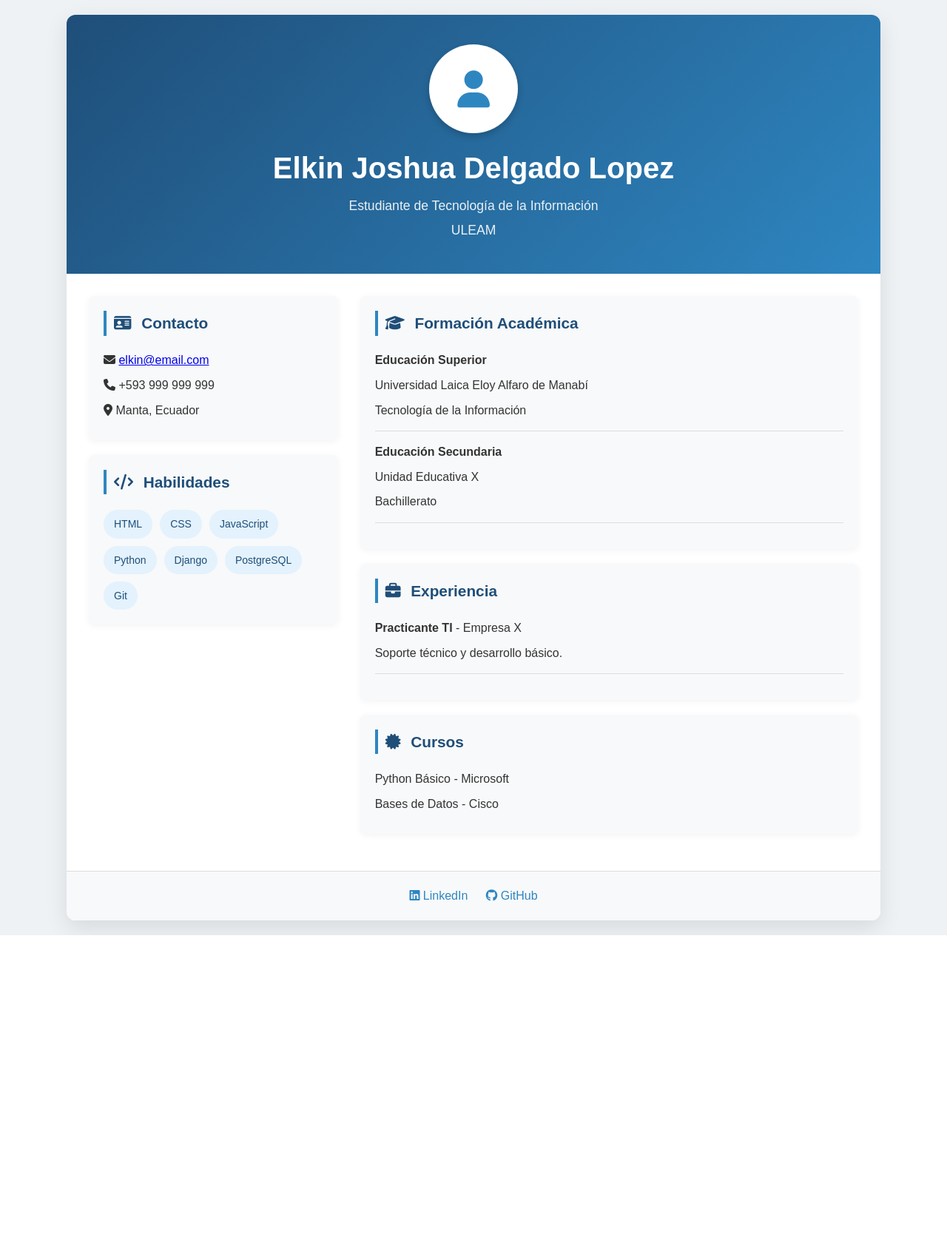
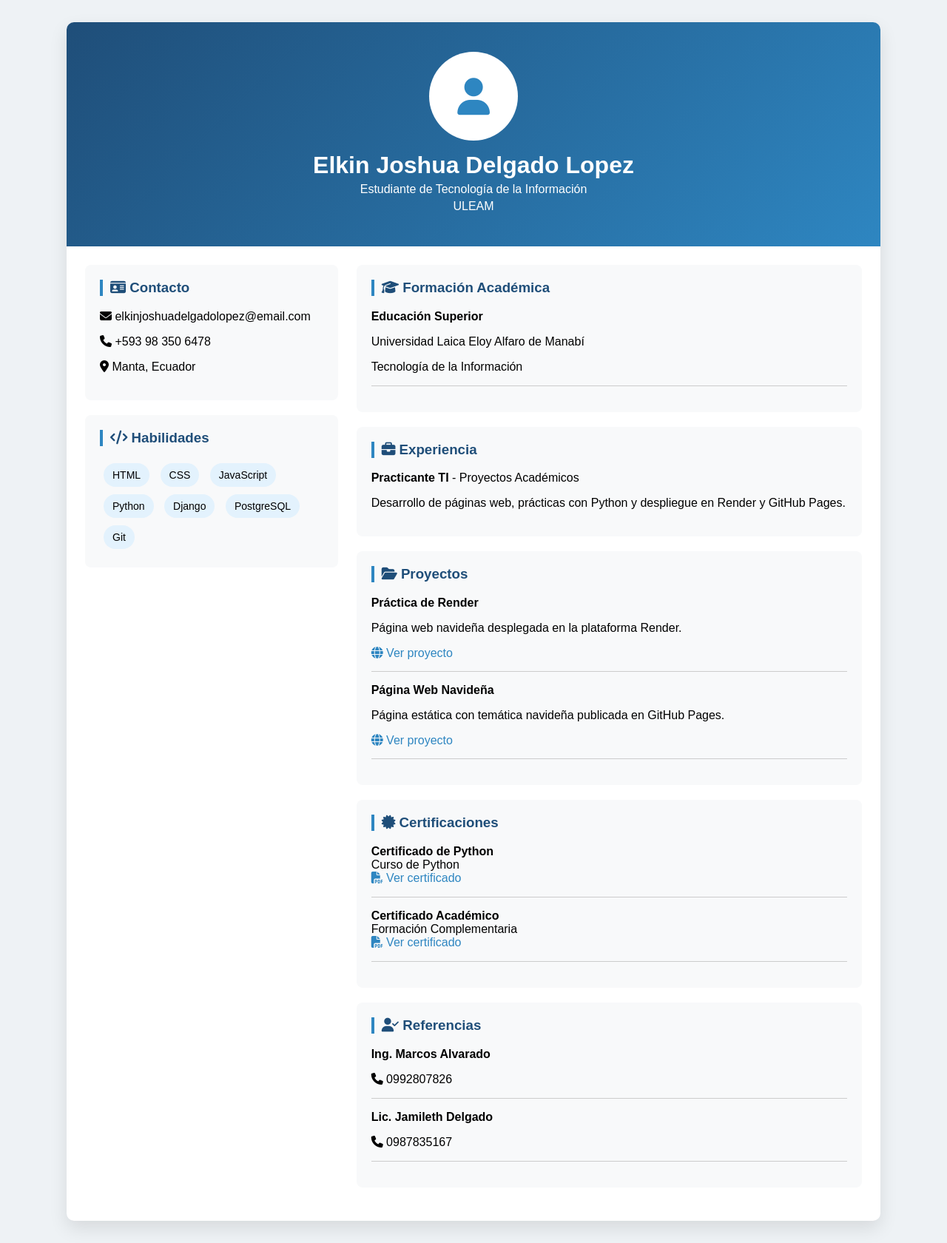
Before and after one commit to elkin1123/bd_cv22, a Django app: page / in a window 1280 px wide. Shown: the whole page at 74% size. Before the commit the page ends 1264 px from the top, so only its background shows below. Run offline with Django 5.2, Linux system fonts and the light colour scheme.

Commit message:
Actualiza hoja de vida con proyectos y certificados

```diff
--- a/tasks/templates/hoja-de-vida.html
+++ b/tasks/templates/hoja-de-vida.html
@@ -2,44 +2,38 @@
 <html lang="es">
 <head>
     <meta charset="UTF-8">
+    <title>Hoja de Vida - {{ datos.perfil.nombre }}</title>
     <meta name="viewport" content="width=device-width, initial-scale=1.0">
-    <title>Hoja de Vida - {{ datos.perfil.nombre }}</title>
-    <meta name="description" content="Hoja de Vida de {{ datos.perfil.nombre }}, {{ datos.perfil.titulo }}.">
 
     <!-- ICONOS -->
     <link rel="stylesheet" href="https://cdnjs.cloudflare.com/ajax/libs/font-awesome/6.5.0/css/all.min.css">
 
     <style>
         :root {
-            --primary-color: #1f4e79;
-            --secondary-color: #2e86c1;
-            --background-color: #eef2f5;
-            --card-bg: #f8f9fa;
-            --text-color: #333;
-            --light-text: #666;
+            --primary: #1f4e79;
+            --secondary: #2e86c1;
+            --bg: #eef2f5;
+            --card: #f8f9fa;
         }
 
         body {
-            font-family: 'Arial', sans-serif;
-            background: var(--background-color);
             margin: 0;
-            padding: 20px;
-            color: var(--text-color);
-            line-height: 1.6;
+            font-family: Arial, sans-serif;
+            background: var(--bg);
         }
 
         .cv {
             max-width: 1100px;
-            margin: auto;
-            background: #fff;
-            border-radius: 12px;
+            margin: 30px auto;
+            background: white;
+            border-radius: 10px;
             overflow: hidden;
-            box-shadow: 0 10px 30px rgba(0, 0, 0, 0.1);
+            box-shadow: 0 10px 25px rgba(0,0,0,0.1);
         }
 
         /* HEADER */
         .header {
-            background: linear-gradient(135deg, var(--primary-color), var(--secondary-color));
+            background: linear-gradient(135deg, var(--primary), var(--secondary));
             color: white;
             text-align: center;
             padding: 40px 20px;
@@ -48,145 +42,74 @@
         .avatar {
             width: 120px;
             height: 120px;
+            margin: auto;
             border-radius: 50%;
             background: white;
-            margin: auto;
             display: flex;
             align-items: center;
             justify-content: center;
             font-size: 50px;
-            color: var(--secondary-color);
-            box-shadow: 0 4px 10px rgba(0, 0, 0, 0.2);
-            /* Reemplaza el icono con una imagen real si tienes una: background-image: url('tu-foto.jpg'); background-size: cover; */
+            color: var(--secondary);
         }
 
         .header h1 {
             margin: 15px 0 5px;
-            font-size: 2.5em;
         }
 
         .header p {
             margin: 5px 0;
-            opacity: 0.9;
-            font-size: 1.1em;
         }
 
-        /* CONTENIDO */
+        /* CONTENT */
         .content {
             display: grid;
             grid-template-columns: 1fr 2fr;
-            gap: 30px;
-            padding: 30px;
+            gap: 25px;
+            padding: 25px;
         }
 
         .card {
-            background: var(--card-bg);
+            background: var(--card);
+            padding: 20px;
             border-radius: 8px;
-            padding: 20px;
             margin-bottom: 20px;
-            box-shadow: 0 2px 10px rgba(0, 0, 0, 0.05);
         }
 
         .card h3 {
             margin-top: 0;
-            color: var(--primary-color);
-            border-left: 4px solid var(--secondary-color);
+            color: var(--primary);
+            border-left: 4px solid var(--secondary);
             padding-left: 10px;
-            font-size: 1.3em;
-        }
-
-        .card h3 i {
-            margin-right: 8px;
-        }
-
-        /* HABILIDADES */
-        .skills {
-            display: flex;
-            flex-wrap: wrap;
-            gap: 10px;
         }
 
         .skills span {
             display: inline-block;
             background: #e3f2fd;
-            color: var(--primary-color);
-            padding: 8px 14px;
+            padding: 8px 12px;
             border-radius: 20px;
+            margin: 5px;
             font-size: 14px;
-            transition: background 0.3s ease;
         }
 
-        .skills span:hover {
-            background: var(--secondary-color);
-            color: white;
+        a {
+            color: var(--secondary);
+            text-decoration: none;
         }
 
-        /* FORMACIÓN Y EXPERIENCIA */
-        .card p {
-            margin: 8px 0;
+        a:hover {
+            text-decoration: underline;
         }
 
-        .card hr {
+        hr {
             border: none;
             height: 1px;
-            background: #ddd;
+            background: #ccc;
             margin: 15px 0;
         }
 
-        /* FOOTER OPCIONAL */
-        .footer {
-            text-align: center;
-            padding: 20px;
-            background: var(--card-bg);
-            border-top: 1px solid #ddd;
-        }
-
-        .footer a {
-            color: var(--secondary-color);
-            text-decoration: none;
-            margin: 0 10px;
-        }
-
-        .footer a:hover {
-            text-decoration: underline;
-        }
-
-        /* RESPONSIVIDAD */
         @media (max-width: 768px) {
             .content {
                 grid-template-columns: 1fr;
-                gap: 20px;
-            }
-            .header h1 {
-                font-size: 2em;
-            }
-            .avatar {
-                width: 100px;
-                height: 100px;
-                font-size: 40px;
-            }
-        }
-
-        /* IMPRESIÓN */
-        @media print {
-            body {
-                background: white;
-                padding: 0;
-            }
-            .cv {
-                box-shadow: none;
-                border-radius: 0;
-            }
-            .header {
-                background: white !important;
-                color: black !important;
-            }
-            .card {
-                background: white !important;
-                box-shadow: none;
-            }
-            .footer {
-                display: none;
             }
         }
     </style>
@@ -198,7 +121,7 @@
 
     <!-- HEADER -->
     <div class="header">
-        <div class="avatar" aria-label="Foto de perfil">
+        <div class="avatar">
             <i class="fas fa-user"></i>
         </div>
         <h1>{{ datos.perfil.nombre }}</h1>
@@ -206,21 +129,21 @@
         <p>{{ datos.perfil.universidad }}</p>
     </div>
 
-    <!-- CONTENIDO -->
+    <!-- CONTENT -->
     <div class="content">
 
         <!-- COLUMNA IZQUIERDA -->
         <div>
 
             <div class="card">
-                <h3><i class="fas fa-id-card" aria-hidden="true"></i> Contacto</h3>
-                <p><i class="fas fa-envelope" aria-hidden="true"></i> <a href="mailto:{{ datos.contacto.email }}">{{ datos.contacto.email }}</a></p>
-                <p><i class="fas fa-phone" aria-hidden="true"></i> {{ datos.contacto.telefono }}</p>
-                <p><i class="fas fa-location-dot" aria-hidden="true"></i> {{ datos.contacto.direccion }}</p>
+                <h3><i class="fas fa-id-card"></i> Contacto</h3>
+                <p><i class="fas fa-envelope"></i> {{ datos.contacto.email }}</p>
+                <p><i class="fas fa-phone"></i> {{ datos.contacto.telefono }}</p>
+                <p><i class="fas fa-location-dot"></i> {{ datos.contacto.direccion }}</p>
             </div>
 
             <div class="card">
-                <h3><i class="fas fa-code" aria-hidden="true"></i> Habilidades</h3>
+                <h3><i class="fas fa-code"></i> Habilidades</h3>
                 <div class="skills">
                     {% for h in datos.habilidades %}
                         <span>{{ h }}</span>
@@ -234,50 +157,62 @@
         <div>
 
             <div class="card">
-                <h3><i class="fas fa-graduation-cap" aria-hidden="true"></i> Formación Académica</h3>
+                <h3><i class="fas fa-graduation-cap"></i> Formación Académica</h3>
                 {% for f in datos.formacion %}
                     <p><strong>{{ f.nivel }}</strong></p>
                     <p>{{ f.institucion }}</p>
                     <p>{{ f.detalle }}</p>
                     {% if not loop.last %}<hr>{% endif %}
                 {% endfor %}
-                {% if not datos.formacion %}
-                    <p>No hay información de formación disponible.</p>
-                {% endif %}
             </div>
 
             <div class="card">
-                <h3><i class="fas fa-briefcase" aria-hidden="true"></i> Experiencia</h3>
+                <h3><i class="fas fa-briefcase"></i> Experiencia</h3>
                 {% for e in datos.experiencia %}
                     <p><strong>{{ e.puesto }}</strong> - {{ e.empresa }}</p>
                     <p>{{ e.descripcion }}</p>
-                    {% if not loop.last %}<hr>{% endif %}
                 {% endfor %}
-                {% if not datos.experiencia %}
-                    <p>No hay información de experiencia disponible.</p>
-                {% endif %}
             </div>
 
             <div class="card">
-                <h3><i class="fas fa-certificate" aria-hidden="true"></i> Cursos</h3>
+                <h3><i class="fas fa-folder-open"></i> Proyectos</h3>
+                {% for p in datos.proyectos %}
+                    <p><strong>{{ p.titulo }}</strong></p>
+                    <p>{{ p.descripcion }}</p>
+                    <a href="{{ p.url }}" target="_blank">
+                        <i class="fas fa-globe"></i> Ver proyecto
+                    </a>
+                    {% if not loop.last %}<hr>{% endif %}
+                {% endfor %}
+            </div>
+
+            <div class="card">
+                <h3><i class="fas fa-certificate"></i> Certificaciones</h3>
                 {% for c in datos.cursos %}
-                    <p>{{ c.nombre }} - {{ c.institucion }}</p>
+                    <p>
+                        <strong>{{ c.nombre }}</strong><br>
+                        {{ c.institucion }}<br>
+                        <a href="{{ c.url }}" target="_blank">
+                            <i class="fas fa-file-pdf"></i> Ver certificado
+                        </a>
+                    </p>
+                    {% if not loop.last %}<hr>{% endif %}
                 {% endfor %}
-                {% if not datos.cursos %}
-                    <p>No hay cursos registrados.</p>
-                {% endif %}
+            </div>
+
+            <div class="card">
+                <h3><i class="fas fa-user-check"></i> Referencias</h3>
+                {% for r in datos.referencias %}
+                    <p><strong>{{ r.nombre }}</strong></p>
+                    <p><i class="fas fa-phone"></i> {{ r.telefono }}</p>
+                    {% if not loop.last %}<hr>{% endif %}
+                {% endfor %}
             </div>
 
         </div>
 
     </div>
 
-    <!-- FOOTER OPCIONAL -->
-    <div class="footer">
-        <a href="https://linkedin.com/in/tu-perfil" target="_blank"><i class="fab fa-linkedin"></i> LinkedIn</a>
-        <a href="https://github.com/tu-usuario" target="_blank"><i class="fab fa-github"></i> GitHub</a>
-    </div>
-
 </div>
 
 </body>
--- a/tasks/views.py
+++ b/tasks/views.py
@@ -6,27 +6,14 @@ def home(request):
             'nombre': 'Elkin Joshua Delgado Lopez',
             'titulo': 'Estudiante de Tecnología de la Información',
             'universidad': 'ULEAM',
-            'descripcion': 'Apasionado por el desarrollo web y bases de datos.',
+            'descripcion': 'Apasionado por el desarrollo web, Python y despliegue de aplicaciones en la nube.',
         },
 
         'contacto': {
-            'email': 'elkin@email.com',
-            'telefono': '+593 999 999 999',
+            'email': 'elkinjoshuadelgadolopez@email.com',
+            'telefono': '+593 98 350 6478',
             'direccion': 'Manta, Ecuador',
         },
-
-        'formacion': [
-            {
-                'nivel': 'Educación Superior',
-                'institucion': 'Universidad Laica Eloy Alfaro de Manabí',
-                'detalle': 'Tecnología de la Información',
-            },
-            {
-                'nivel': 'Educación Secundaria',
-                'institucion': 'Unidad Educativa X',
-                'detalle': 'Bachillerato',
-            },
-        ],
 
         'habilidades': [
             'HTML', 'CSS', 'JavaScript',
@@ -34,22 +21,56 @@ def home(request):
             'PostgreSQL', 'Git'
         ],
 
+        'formacion': [
+            {
+                'nivel': 'Educación Superior',
+                'institucion': 'Universidad Laica Eloy Alfaro de Manabí',
+                'detalle': 'Tecnología de la Información',
+            }
+        ],
+
         'experiencia': [
             {
                 'puesto': 'Practicante TI',
-                'empresa': 'Empresa X',
-                'descripcion': 'Soporte técnico y desarrollo básico.',
+                'empresa': 'Proyectos Académicos',
+                'descripcion': 'Desarrollo de páginas web, prácticas con Python y despliegue en Render y GitHub Pages.',
+            }
+        ],
+
+        'proyectos': [
+            {
+                'titulo': 'Práctica de Render',
+                'descripcion': 'Página web navideña desplegada en la plataforma Render.',
+                'url': 'https://proyecto2025-4v99.onrender.com'
+            },
+            {
+                'titulo': 'Página Web Navideña',
+                'descripcion': 'Página estática con temática navideña publicada en GitHub Pages.',
+                'url': 'https://joshua391125.github.io/josu-391125.github.io/'
             }
         ],
 
         'cursos': [
             {
-                'nombre': 'Python Básico',
-                'institucion': 'Microsoft',
+                'nombre': 'Certificado de Python',
+                'institucion': 'Curso de Python',
+                'url': 'https://drive.google.com/file/d/1tZPwiW_oej5h-0QWprymZMOkrUFMGDwi/view?usp=drive_link'
             },
             {
-                'nombre': 'Bases de Datos',
-                'institucion': 'Cisco',
+                'nombre': 'Certificado Académico',
+                'institucion': 'Formación Complementaria',
+                'url': 'https://drive.google.com/file/d/1tZPwiW_oej5h-0QWprymZMOkrUFMGDwi/view?usp=drive_link'
+            }
+        ],
+
+        'referencias': [
+            {
+                'nombre': 'Ing. Marcos Alvarado',
+                'telefono': '0992807826'
+            },
+            {
+                'nombre': 'Lic. Jamileth Delgado',
+                'telefono': '0987835167'
             }
         ]
     }
```
Also changed, not shown: mi_proyecto/settings.py (+4 -4 lines), 1 other file.
